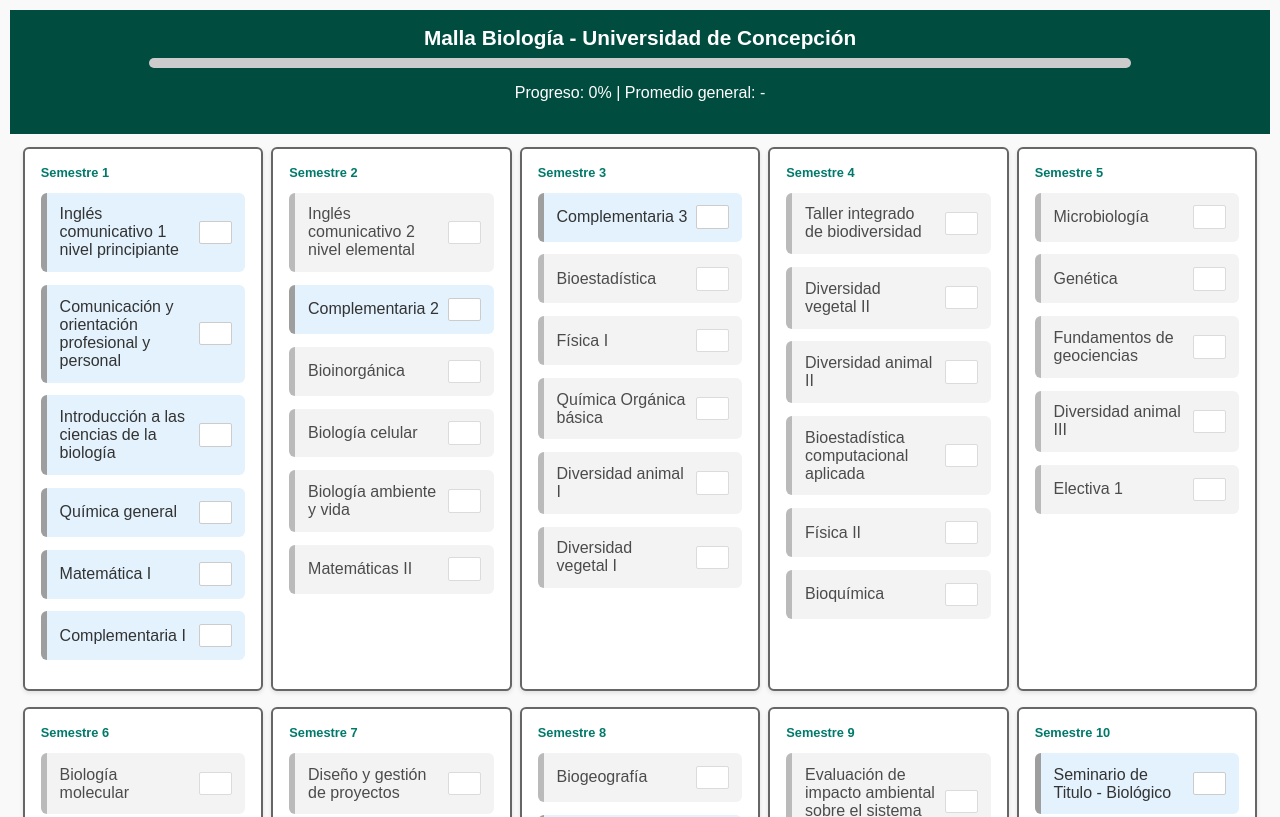
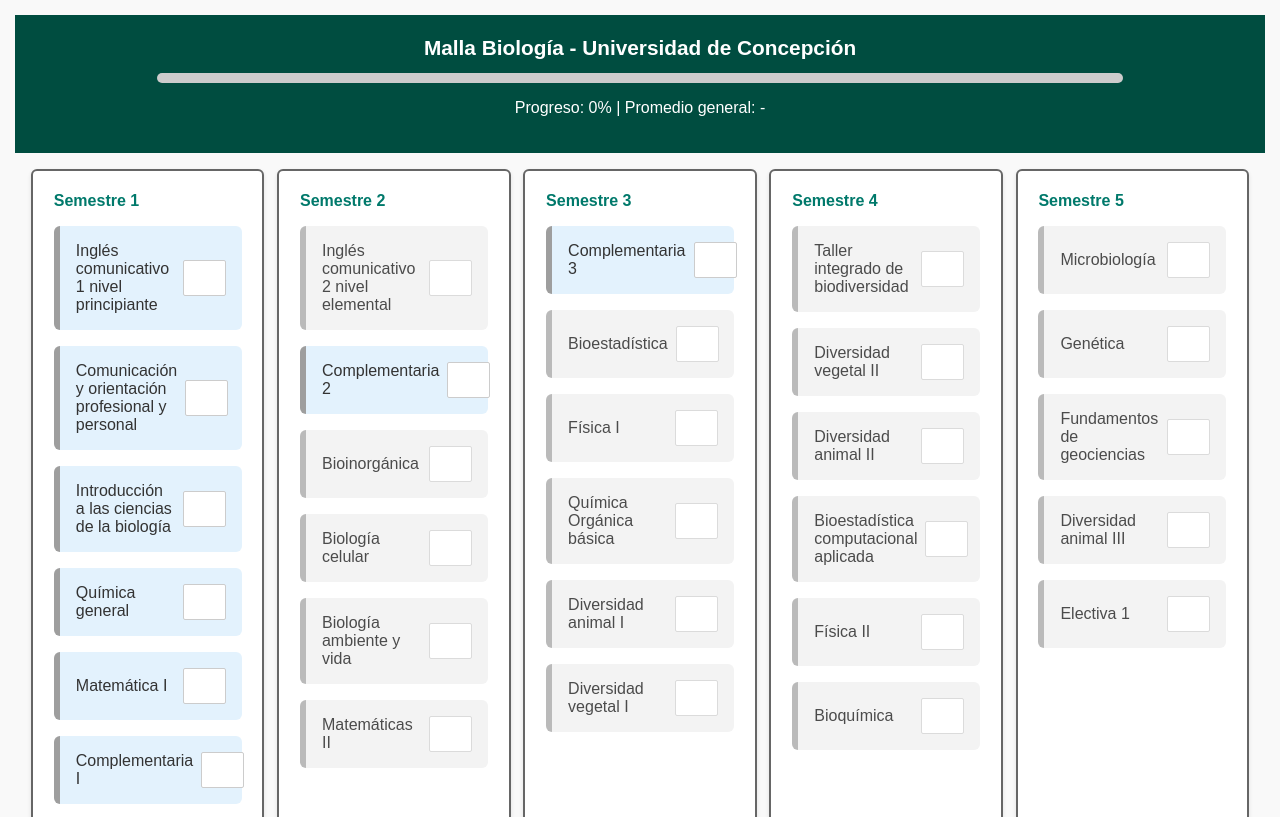
Before and after one commit to Sherysmc/malla, a plain HTML site: page index.html in a window 1280 px wide. Shown: the top 817 px of the page. Drawn offline with Linux system fonts and the light colour scheme.

Commit message:
Update style.css

```diff
--- a/style.css
+++ b/style.css
@@ -9,7 +9,7 @@ body {
 header {
   background: #004d40;
   color: white;
-  padding: 1rem;
+  padding: 1.3rem;
   text-align: center;
 }
 
@@ -21,19 +21,19 @@ h1 {
 #malla {
   display: grid;
   grid-template-columns: repeat(auto-fit, minmax(200px, 1fr));
-  gap: 0.5rem;
-  padding: 0.8rem;
+  gap: 0.8rem;
+  padding: 1rem;
 }
 body {
   font-family: Arial, sans-serif;
-  margin: 10px;
+  margin: 15px;
 }
 
 .semestre {
   border: 2px solid #666;
-  border-radius: 4px;
-  padding: 6px;
-  margin-bottom: 8px;
+  border-radius: 6px;
+  padding: 8px;
+  margin-bottom: 10px;
   background-color: #fafafa;
 }
 
@@ -84,29 +84,29 @@ input[type=number] {
 .semestre {
   background: white;
   border-radius: 6px;
-  padding: 1rem;
+  padding: 1.3rem;
   box-shadow: 0 2px 4px rgba(0,0,0,0.1);
 }
 
 .semestre h2 {
   margin-top: 0;
-  font-size: 0.8rem;
+  font-size: 1rem;
   color: #00796b;
 }
 
 .asignatura {
   border-left: 6px solid #ccc;
-  padding: 0.8rem;
-  margin: 0.8rem 0;
+  padding: 1rem;
+  margin: 1rem 0;
   border-radius: 6px;
   background: #f1f1f1;
 }
 
 .asignatura input[type="number"] {
   width: 25px;
-  padding: 0.2rem;
+  padding: 0.5rem;
   margin-left: 8px;
-  font-size: 0.8rem;
+  font-size: 1rem;
 }
 
 .aprobada {
@@ -132,7 +132,7 @@ input[type=number] {
 
 #barra-progreso {
   width: 80%;
-  margin: 0.5rem auto;
+  margin: 0.8rem auto;
   background: #ccc;
   height: 10px;
   border-radius: 8px;
@@ -147,7 +147,7 @@ input[type=number] {
 
 footer {
   text-align: center;
-  font-size: 0.8rem;
-  padding: 0.8rem;
+  font-size: 1rem;
+  padding: 1rem;
   color: #666;
 }
```
